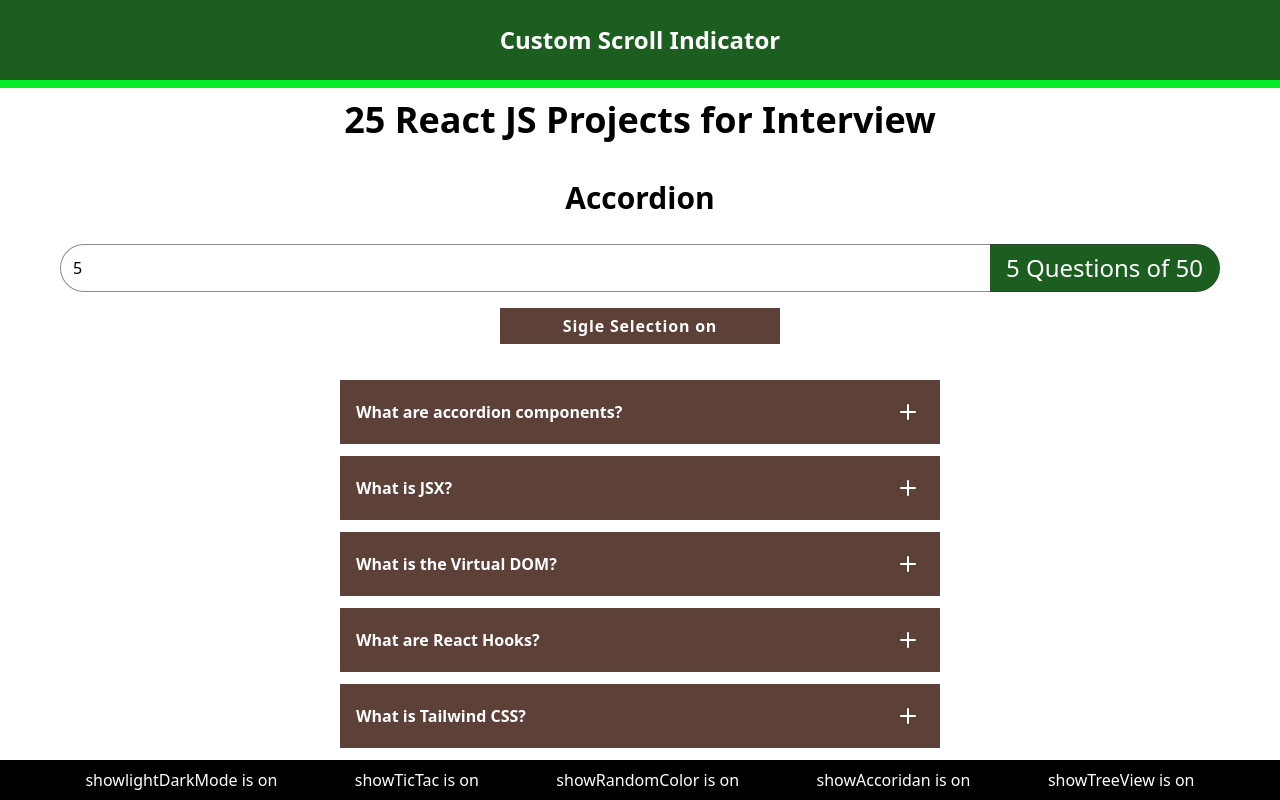
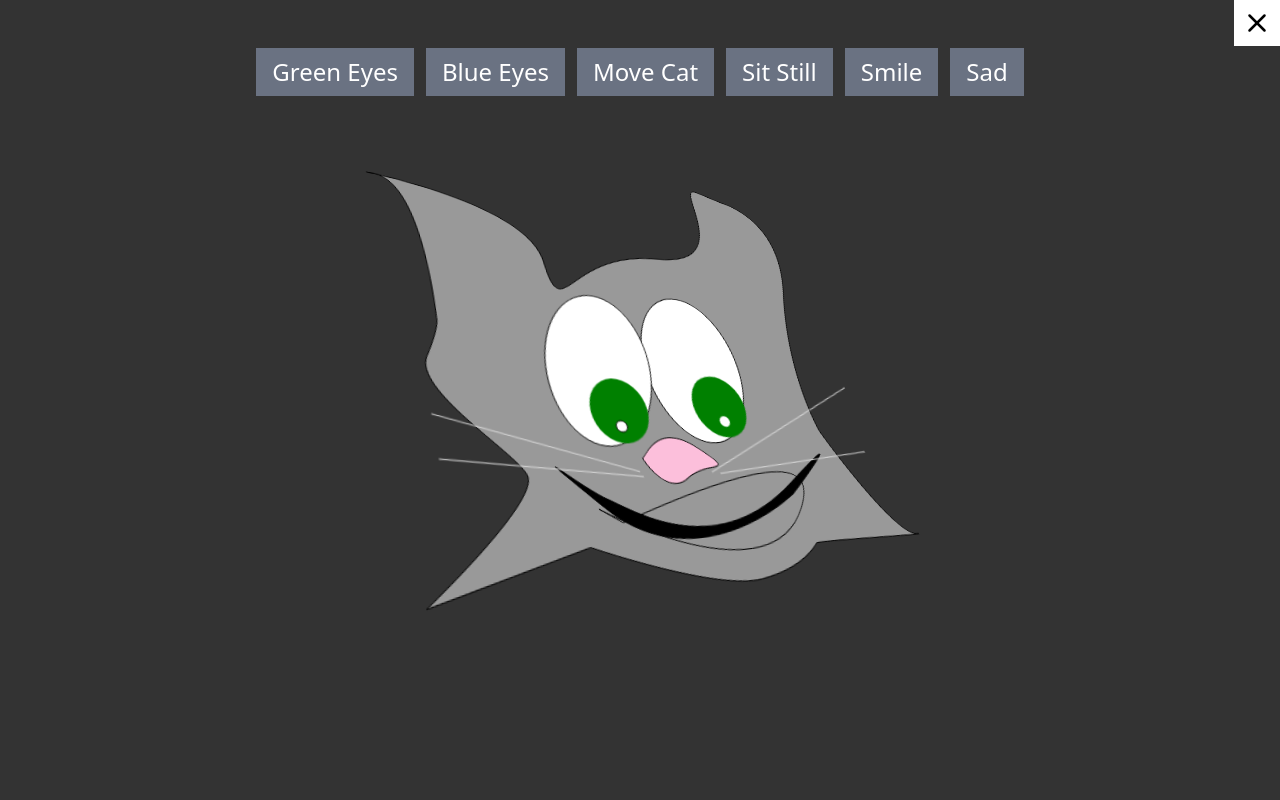
Before and after one commit to mahmoudkhateep7-arch/25-React-JS-Projects-for-Interview, a Next.js app: page / in a window 1280 px wide. Shown: the top 800 px of the page. Built offline with nearby package versions, Linux system fonts and the light colour scheme; no server answers.

Commit message:
made a moving cat

```diff
--- a/app/page.tsx
+++ b/app/page.tsx
@@ -31,6 +31,7 @@ import Tringle from "./tringale";
 import GridShapes from "./gridshapes";
 import Circle from "./circle";
 import Animations from "./animation";
+import T1 from "./svg/t1";
 export default function Page() {
   const { showAccoridan, showRandomColor, showTicTac, showTreeView, showlightDarkMode }
     = useSelector((state: AppState) => { return state.showComponentsSlice })
@@ -55,11 +56,14 @@ export default function Page() {
       <Test></Test>
       <Clickoutide></Clickoutide>
       <Resize></Resize>
+
+      <Animations></Animations>
+
       <ScrollUpandDown></ScrollUpandDown>
       <SectionsScroll></SectionsScroll>
       <Weather></Weather>
       <GridShapes></GridShapes>
-      <Animations></Animations>
+      <T1></T1>
     </div>
   )
 }
--- a/app/scrollupanddown.tsx
+++ b/app/scrollupanddown.tsx
@@ -51,7 +51,9 @@ const useHook = () => {
 
   useEffect(() => {
     const getProducts = async () => {
+      try {
         const res = await fetch('https://dummyjson.com/products');
+        if (!res.ok) { return }
         const data = await res.json()
         const arr: { title: string }[] = (data.products)
         const newArr = arr.map((obj) => { return obj.title })
@@ -60,6 +62,10 @@ const useHook = () => {
           setProductsArray(newArr)
 
         }, 1000);
+      } catch (error) {
+        console.log('err happened')
+
+      }
 
     }
     getProducts()
--- a/app/style.css
+++ b/app/style.css
@@ -24,3 +24,146 @@ img {
     transform: translateX(-50%);
   }
 }
+
+#las {
+  transform: translate(-50%);
+
+
+}
+
+.rollaround {
+  animation: eyeRoll 12s ease-in-out infinite;
+
+}
+
+@keyframes eyeRoll {
+
+  0%,
+  100% {
+    /* Starting position: looking normal/centered */
+    transform: translate(0, 0);
+  }
+
+  20% {
+    /* Look drastically up and slightly left */
+    transform: translate(-20px, -20px);
+  }
+
+  40% {
+    /* Roll across the top to the right */
+    transform: translate(2px, -20px);
+  }
+
+  60% {
+    /* Move down the right side */
+    transform: translate(10px, 2px);
+  }
+
+  80% {
+    /* Return through the bottom center */
+    transform: translate(3px, 4px);
+  }
+}
+
+.leftwiskers {
+  animation: leftwiskers 2s infinite;
+  transform-origin: 50%;
+}
+
+@keyframes leftwiskers {
+
+  0%,
+  100% {
+    transform: rotate(0);
+  }
+
+  40% {
+    transform: rotate(5deg);
+
+  }
+}
+
+.rigtwiskers {
+  animation: rigtwiskers 2s infinite;
+  transform-origin: 50%;
+}
+
+@keyframes rigtwiskers {
+
+  0%,
+  100% {
+    transform: rotate(0);
+  }
+
+  70% {
+    transform: rotate(-7deg);
+
+  }
+}
+
+
+.rotatey {
+  animation: rotatey 5s infinite;
+}
+
+
+
+@keyframes rotatey {
+
+  0%,
+  100% {
+
+    transform: rotateY(0deg) rotateX(0deg);
+
+
+
+  }
+
+  40% {
+    transform: rotateY(30deg) rotateX(30deg);
+
+  }
+
+  80% {
+    transform: rotateY(-30deg) rotateX(-30deg);
+
+
+  }
+}
+
+
+.fromtop {
+  animation: fromtop 1.5s linear 1000ms forwards;
+
+  transform: translateY(-100%);
+
+
+
+
+}
+
+@keyframes fromtop {
+
+
+  100% {
+    transform: translateY(0);
+
+
+  }
+}
+
+.tobottom {
+  animation: tobottom 1.5s linear forwards;
+}
+
+@keyframes tobottom {
+  0% {
+    transform: translateY(0);
+  }
+
+  100% {
+    transform: translateY(100%);
+
+  }
+
+}
--- /dev/null
+++ b/app/svg/t1.tsx
@@ -0,0 +1,130 @@
+"use client";
+
+
+import { X } from "lucide-react";
+import { useState } from "react";
+const blueEyes = 'blue eyes'
+const greenEyes = 'green eyes'
+const moveCat = 'move Cat'
+const sitStill = 'sit still'
+const smile = 'smile'
+const sad = 'sad'
+export default function T1() {
+  const [isCatMoving, setIsCatMoving] = useState(true)
+  const [isSad, setIsSad] = useState(false)
+  const [eyesColoe, setEyesColor] = useState('green')
+
+  const arrayButtons: { btnText: string }[] = [
+    { btnText: greenEyes },
+    { btnText: blueEyes },
+    { btnText: moveCat },
+    { btnText: sitStill },
+    { btnText: smile },
+    { btnText: sad },
+
+
+
+  ]
+  const handleClick = (e: React.MouseEvent<HTMLSpanElement>) => {
+    const target = (e.target) as HTMLSpanElement;
+    const text = (target.innerText)
+    if (text.toLowerCase() == greenEyes.toLowerCase()) {
+      return setEyesColor('green')
+
+    }
+
+    if (text.toLowerCase() == blueEyes.toLowerCase()) {
+      return setEyesColor('blue')
+
+    }
+    if (text.toLowerCase() == sad.toLowerCase()) {
+      return setIsSad(true)
+
+    }
+    if (text.toLowerCase() == smile.toLowerCase()) {
+      return setIsSad(false)
+
+    }
+    if (text.toLowerCase() == moveCat.toLowerCase()) {
+      return setIsCatMoving(true)
+
+    }
+    if (text.toLowerCase() == sitStill.toLowerCase()) {
+      return setIsCatMoving(false)
+
+    }
+  }
+  const [hide, setHide] = useState(false)
+  return (
+
+    <section className={`p-10 ${hide ? 'tobottom' : ''} fromtop w-full top-0 left-0 right-0 bottom-0 fixed z-3000 bg-[#333] min-h-screen `}>
+      <div onClick={() => { setHide(true) }} className={`absolute top-0 right-0 bg-white p-2 cursor-pointer`}><X size={30} /></div>
+
+      <div className={`flex flex-col items-center p-2`}>
+        <div className={`  flex gap-3 text-2xl `}>
+          {arrayButtons.map((item, idx) => {
+
+            return (
+              <span onClick={handleClick}
+                className={`px-4 py-2 bg-gray-500 text-white cursor-pointer capitalize`}
+                key={idx}>{item.btnText}</span>
+            )
+          })}
+        </div>
+
+
+        <div style={{ perspective: 1000 }} className={`pt-8`}>
+
+          <svg style={{ animationPlayState: isCatMoving ? 'running' : 'paused' }} className={`rotatey`} width="640" height="480">
+            <path d="m119.00002,184.5c0,0 11.25,-157.50001 -36,-164.25001c-47.25,-6.75 156,15.75001 159.75,96.00001c3.75,80.25 29.25,-16.5 137.25,-11.25c108.00001,5.25 53.25001,-111.75001 84.00001,-99.00001l30.24997,12.00001c0,0 81.50003,17.25 44.00003,125.25c-37.5,108 -20.25,174.75 -20.75003,174.75c-0.50003,0 47.75003,120.75 79.25003,123.75c31.5,3 -129,-5.25 -132.75,-3c-3.75,2.25 -24.75,22.50001 -77.25001,27.75001c-52.5,5.25 -167.25,-48.00001 -167.75002,-48.00001c-0.50002,0 -152.49998,35.25001 -153,35.25c-0.50002,-0.00001 116.75002,-83.25 108.50002,-107.25c-8.25,-24 -89.25,-87 -71.25,-120.75c18,-33.75 15.75,-41.25 15.75,-41.25z" stroke="#000000" fill="#999999" />
+
+            <g transform="rotate(-10 382.4999999999998,240.99999999999974) ">
+              <ellipse fill="#ffffff" cx="382.5" cy="240.99998" rx="56.50162" ry="84.75243" transform="rotate(10 382.5000000000002,240.99996948242193) " stroke="#000000" />
+
+              <g style={{ animationPlayState: isCatMoving ? 'running' : 'paused' }}
+                className={` rollaround`} id={`rollaround`}>
+                <ellipse style={{ fill: eyesColoe }} cx="382.38001" cy="286.68047" rx="31" ry="35" />
+                <ellipse fill="#ffffff" cx="380.38001" cy="303.68047" rx="6" ry="6" />
+              </g>
+
+            </g>
+            <g>
+              <ellipse fill="#ffffff" cx="274.11999" cy="239.31951" rx="56.50162" ry="84.75243" transform="rotate(10 274.1199951171879,239.31950378417977) " stroke="#000000" />
+              <g style={{ animationPlayState: isCatMoving ? 'running' : 'paused' }}
+                className={` rollaround`} >
+                <ellipse style={{ fill: eyesColoe }} cx="274" cy="285" rx="31" ry="35" />
+                <ellipse fill="#ffffff" stroke="#000000" cx="272" cy="302" rx="6" ry="6" />
+              </g>
+            </g>
+            <path d="m295,337c2,2 25,-39 64,-7c39,32 8,13 -21,31c-29,18 -45,-26 -43,-24z" stroke="#000000" fill="#fcbfdb" />
+            <path d="m236,384c0,0 154,106 224,17c70,-89 -203,-2 -203,-2c0,0 -21,-15 -21,-15z" stroke="#000000" fill="none" />
+            {isSad != true &&
+              <path stroke="#000000" d="m248.03582,375.86192c26.65347,15.01979 95.78592,70.09234 209.06318,-1.66887c113.27726,-71.7612 0,10.84762 0,10.84762c0,0 -138.26489,80.93996 -214.89363,-1.66887c-76.62874,-82.60883 -20.82303,-22.52968 5.83045,-7.50989l0,0.00001z" fill="#000000" />
+            }
+            {isSad != false &&
+              <path d="m259.91577,413.70794c26.65347,14.09869 95.78592,65.79385 209.06318,-1.56652c113.27726,-67.36037 0,10.18238 0,10.18238c0,0 -138.26489,75.97623 -214.89363,-1.56652c-76.62874,-77.54275 -20.82303,-21.14802 5.83045,-7.04934l0,0.00001z" fill="#000000" id="svg_2" stroke="#000000" transform="rotate(177.189 367.276 418.163)" />
+            }
+            <g className={`${isCatMoving ? 'leftwiskers' : ''}`}>
+              <line y2="301" x2="102" y1="353" x1="297" stroke="#DDDDDD" fill="none" />
+              <line fill="none" stroke="#DDDDDD" x1="105" y1="344" x2="300" y2="358" />
+            </g>
+
+            <g className={`${isCatMoving ? 'rigtwiskers' : ''}`}>
+              <line fill="none" stroke="#DDDDDD" x1="354" y1="361" x2="571" y2="296" />
+              <line y2="364" x2="363" y1="373" x1="556" stroke="#DDDDDD" fill="none" />
+            </g>
+          </svg>
+
+
+
+
+
+
+
+        </div>
+      </div>
+
+
+    </section >
+  )
+}
```
Lines whose indentation alone changed are shown as unchanged.
